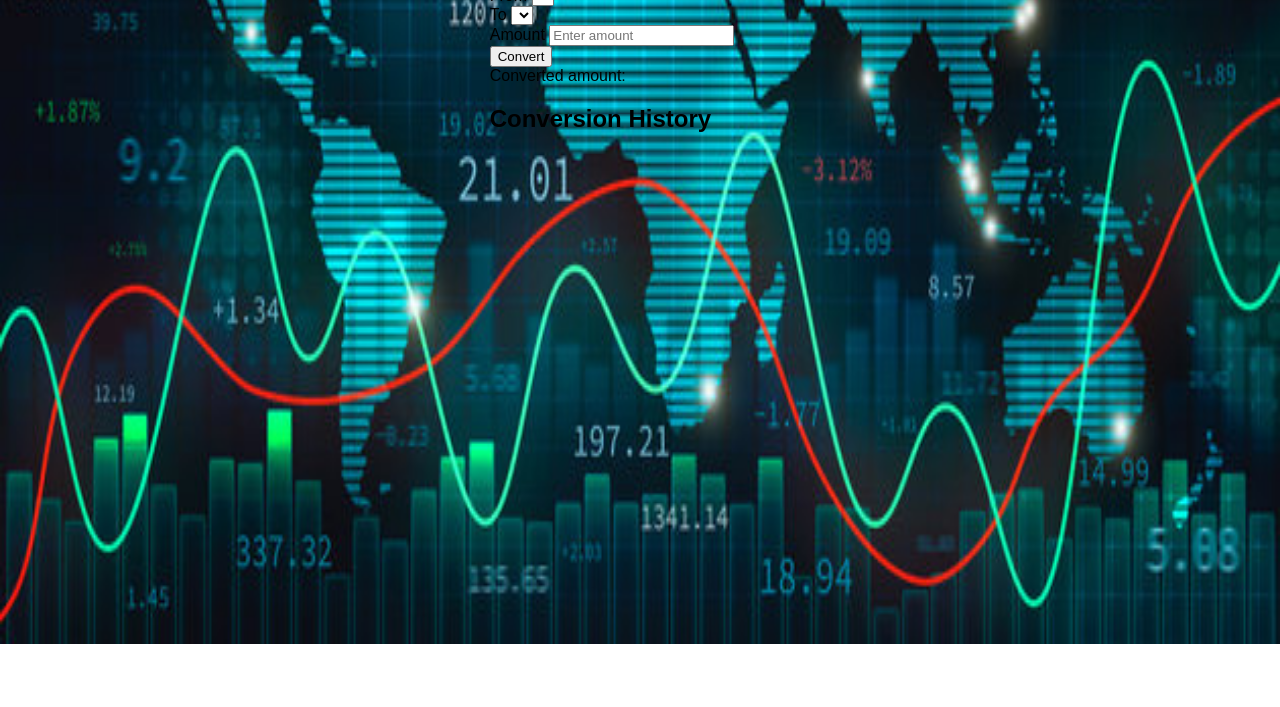
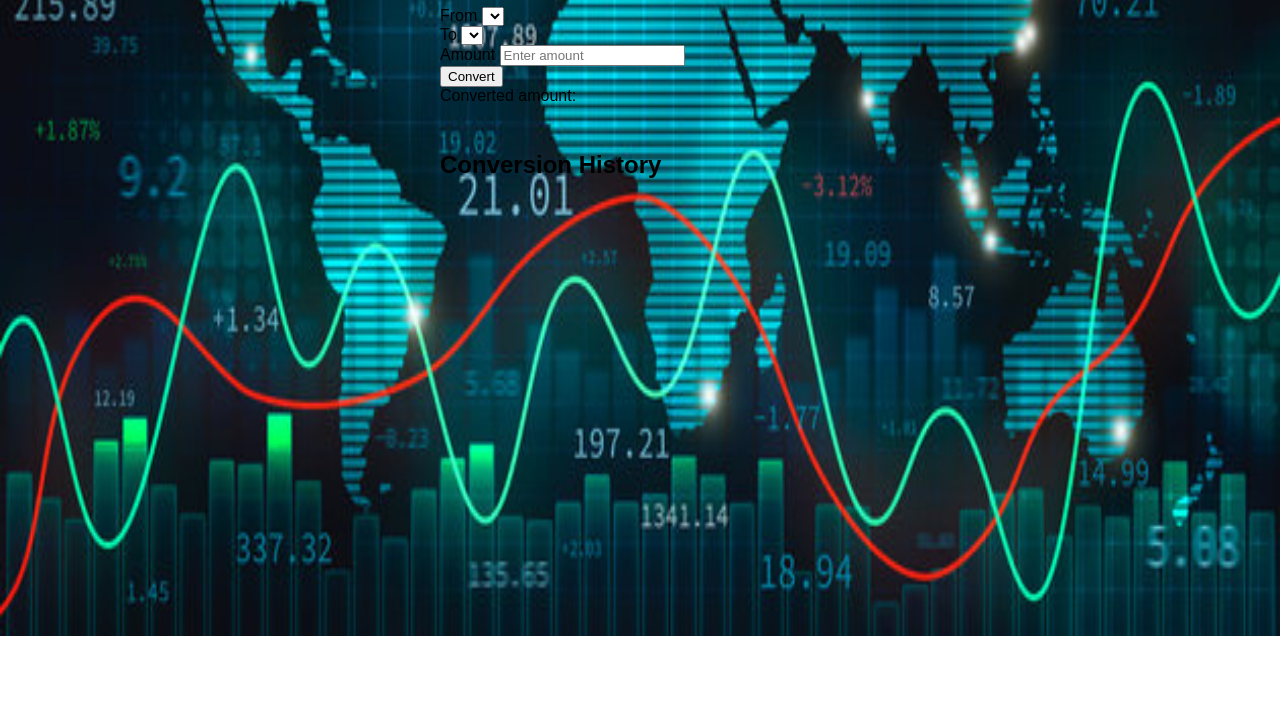
Before and after one commit to shazzar0137/currency-converter, a plain HTML site: page index.html in a window 1280 px wide. Shown: the part 93-800 px from the top of the page. Drawn offline with nearby package versions, Linux system fonts and the light colour scheme; no server answers.

Commit message:
updates 1 syles.css

```diff
--- a/styles.css
+++ b/styles.css
@@ -3,10 +3,17 @@ body {
     margin: 0;
     padding: 0;
     background-image: url(./images/currency\ 3.jpg) ;
-    background-size: 100% 500%;
+    background-size: 100% 400%;
     background-position: center;
     background-repeat: no-repeat;
     display: flex;
     justify-content: center;
     align-items: center;
 }
+.container {
+    display: flex;
+    flex-direction: column;
+    gap: 10px;
+    width: 400px;
+    margin-top: 20px;
+}
```
